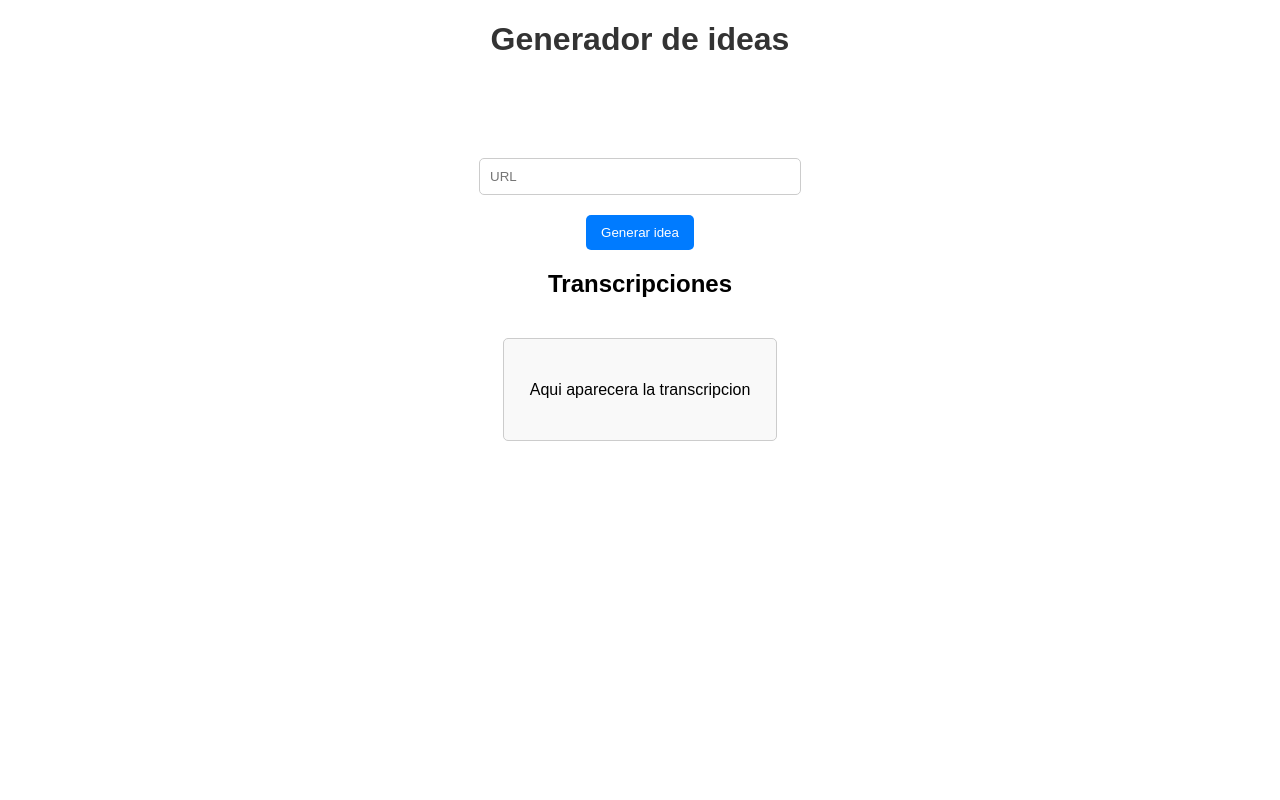
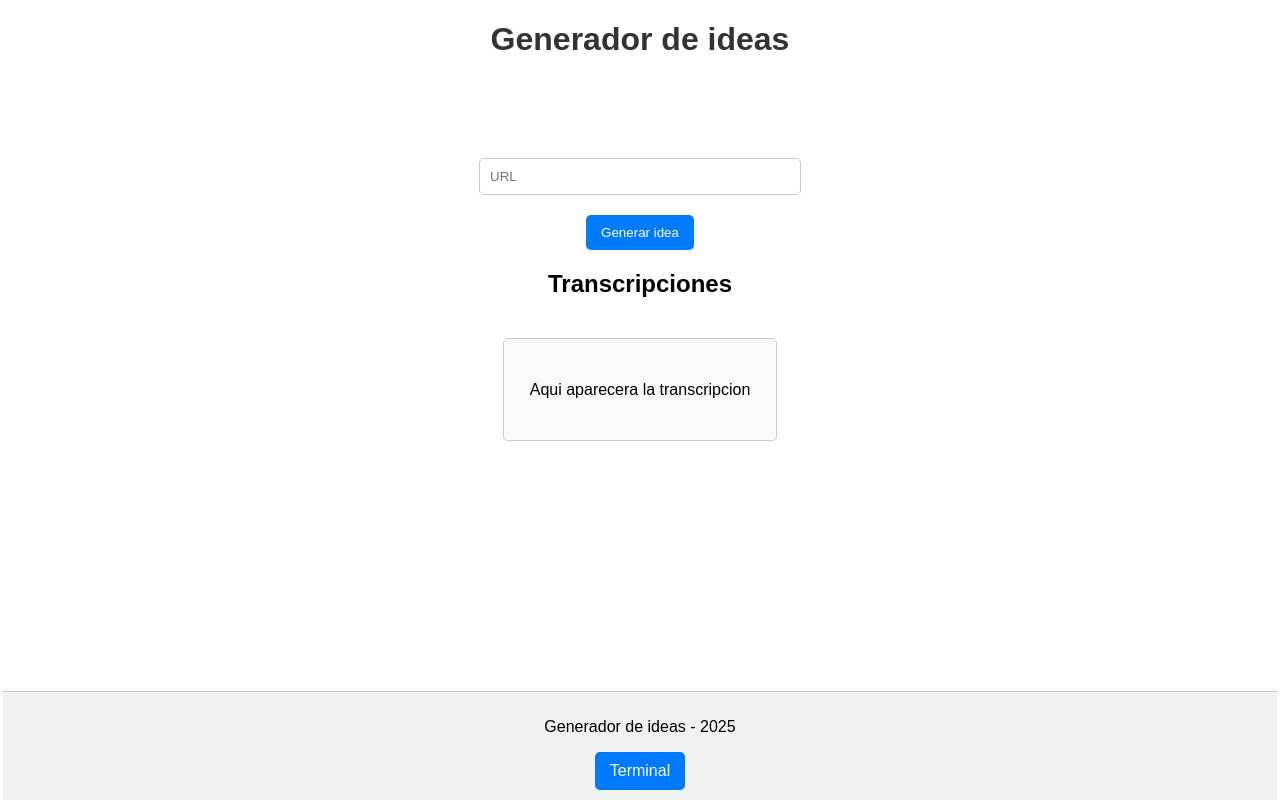
Before and after one commit to GermanMetzger/Generador-de-ideas, a React (Create React App) app: page / in a window 1280 px wide. Built offline with nearby package versions, Linux system fonts and the light colour scheme.

Commit message:
accesibilidad

```diff
--- a/package.json
+++ b/package.json
@@ -6,6 +6,7 @@
     "@testing-library/jest-dom": "^4.2.4",
     "@testing-library/react": "^9.5.0",
     "@testing-library/user-event": "^7.2.1",
+    "node-downloader-helper": "^2.1.9",
     "react": "^19.1.1",
     "react-dom": "^19.1.1",
     "react-scripts": "5.0.1"
--- a/src/App.css
+++ b/src/App.css
@@ -43,6 +43,7 @@ a{
     background-color: #007bff;
     color: white;
     cursor: pointer;
+    max-width: 200px;
     text-decoration: none;
 }
 
@@ -50,10 +51,7 @@ button:hover{
     background-color: #0056b3;
 }
 
-a:hover{
-    background-color: gold;
-    color: black;
-}
+
 
 
 
@@ -71,3 +69,18 @@ a:hover{
     max-width: 60%;
     padding: 2%;
 }
+
+footer{
+    margin-top: auto;
+    padding: 10px;
+    width: 98%;
+    border-top: 1px solid #ccc;
+    text-align: center;
+    background-color: #f1f1f1;
+    display: flex;
+    justify-content: center;
+    align-items: center;
+    flex-direction: column;
+    position: relative;
+
+}
--- a/src/App.js
+++ b/src/App.js
@@ -1,5 +1,5 @@
 import './App.css';
-import { useState, useEffect } from 'react';
+import { useState, useEffect, use } from 'react';
 import Transcripcion from './components/Transcripciones/Transcripcion';
 
 
@@ -8,9 +8,15 @@ function App() {
   const [transcription, setTranscription] = useState('Aqui aparecera la transcripcion');
   const [loading, setLoading] = useState(false);
   const [fallo, setFallo] = useState(false);
-  const [primera, setPrimera] = useState(true);
+  const [laPrimera, setLaPrimera] = useState(true);
+  const [urlsYResultados, setUrlsYResultados] = useState([]);
 
-  const [urlsYResultados, setUrlsYResultados] = useState([]);
+  useEffect(() => {
+    if (urlsYResultados.length === 0) {
+      setTranscription("Aqui aparecera la transcripcion");
+    }
+  }, [urlsYResultados]);
+
 
   const eliminarTranscripcion = (index) => {
     console.log("eliminando transcripción en el índice:", index);
@@ -20,9 +26,8 @@ function App() {
 
     const handleDownload = async () => {
     setLoading(true);
-    setPrimera(false);
+    setLaPrimera(false);
     try {
-
       const response = await fetch(`https://200.85.177.8:4000/download?url=${encodeURIComponent(url)}`);
       const data = await response.json();
       const resultado = data.texto || "No se pudo obtener el texto";
@@ -65,12 +70,15 @@ function App() {
             <div>
               <p>
                 Error al cargar la transcripción. (¿La URL es correcta?)<br/>
-                ¡Revisa la consola para más detalles! <a href='https://200.85.177.8:4000/' target='_blank' rel='noopener noreferrer'>Aquí</a>
               </p>
             </div>
           )}
-          {primera && <p>{transcription}</p>}
+          {laPrimera && <p>{transcription}</p>}
       </div>
+      <footer>
+        <p>Generador de ideas - 2025</p>
+        <a href='https://200.85.177.8:4000/' target='_blank' rel='noopener noreferrer'>Terminal</a>
+      </footer>
     </div>
   );
 }
--- a/src/components/Transcripciones/Transcripcion.js
+++ b/src/components/Transcripciones/Transcripcion.js
@@ -18,9 +18,9 @@ export default function Transcripcion({ urlYResultado, eliminar, index }) {
       <div>
         <h3>URL: {urlYResultado.url}</h3>
         <p>Transcripción: {urlYResultado.resultado}</p>
-        <button onClick={() => {copiarAlPortapapeles(urlYResultado.resultado); eliminar(index);}}>Copiar y Eliminar</button>
-        <button style={{ backgroundColor: 'red', color: 'white', margin: '5px' }} onClick={() => eliminar(index)}>Eliminar</button>
-        <a style={{ backgroundColor: 'green', color: 'white', margin: '5px' }} onClick={() => eliminar(index)} href={`https://chat.openai.com/?q=Analicemos esto: ${urlYResultado.resultado}`} target="_blank">Pegar a ChatGPT</a>
+        <button style={{ backgroundColor: 'blue', color: 'white', margin: '15px' }} onClick={() => {copiarAlPortapapeles(urlYResultado.resultado); eliminar(index);}}>Copiar y Eliminar</button>
+        <button style={{ backgroundColor: 'red', color: 'white', margin: '15px' }} onClick={() => eliminar(index)}>Eliminar</button>
+        <a style={{ backgroundColor: 'green', color: 'white', margin: '15px' }} onClick={() => eliminar(index)} href={`https://chat.openai.com/?q=Analicemos esto: ${urlYResultado.resultado}`} target="_blank">Pegar a ChatGPT</a>
       </div>
     </div>
   )
```
Also changed, not shown: 1 other file (tests, documents, lock files or other folders).
